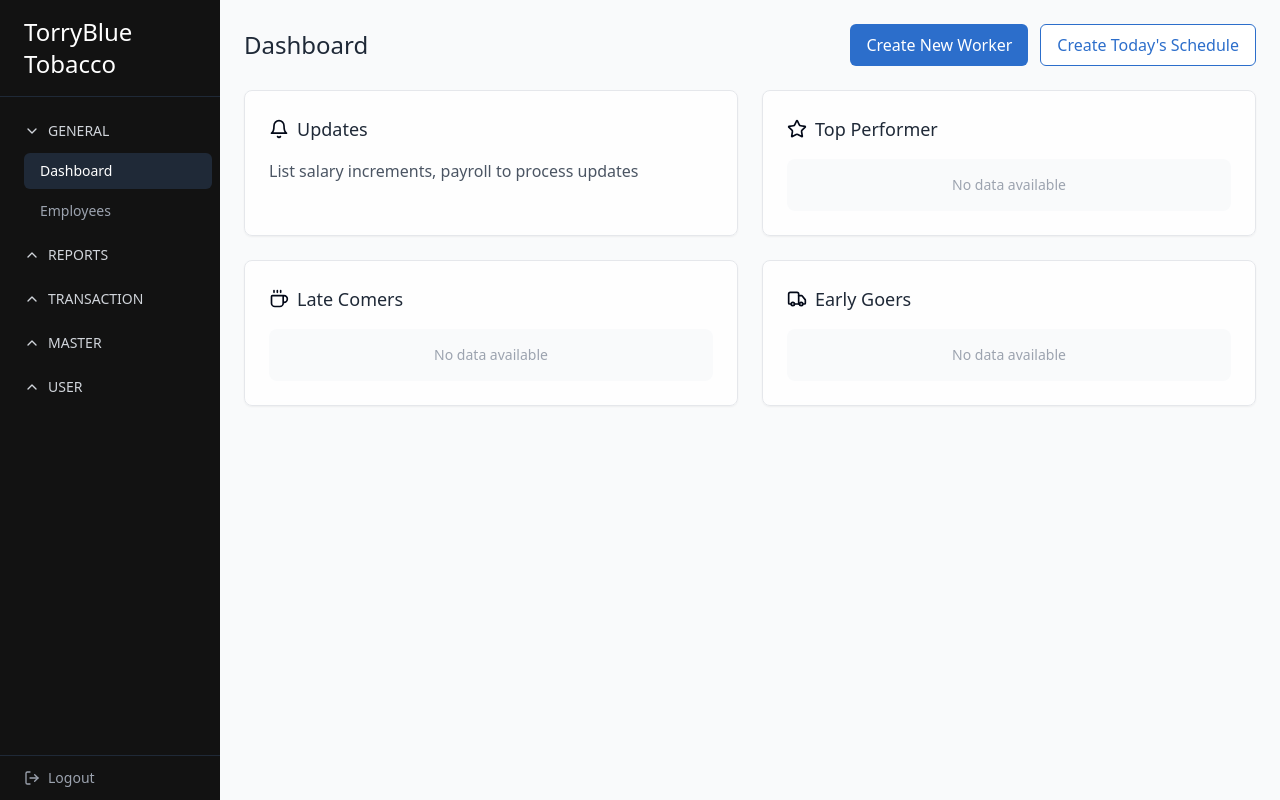
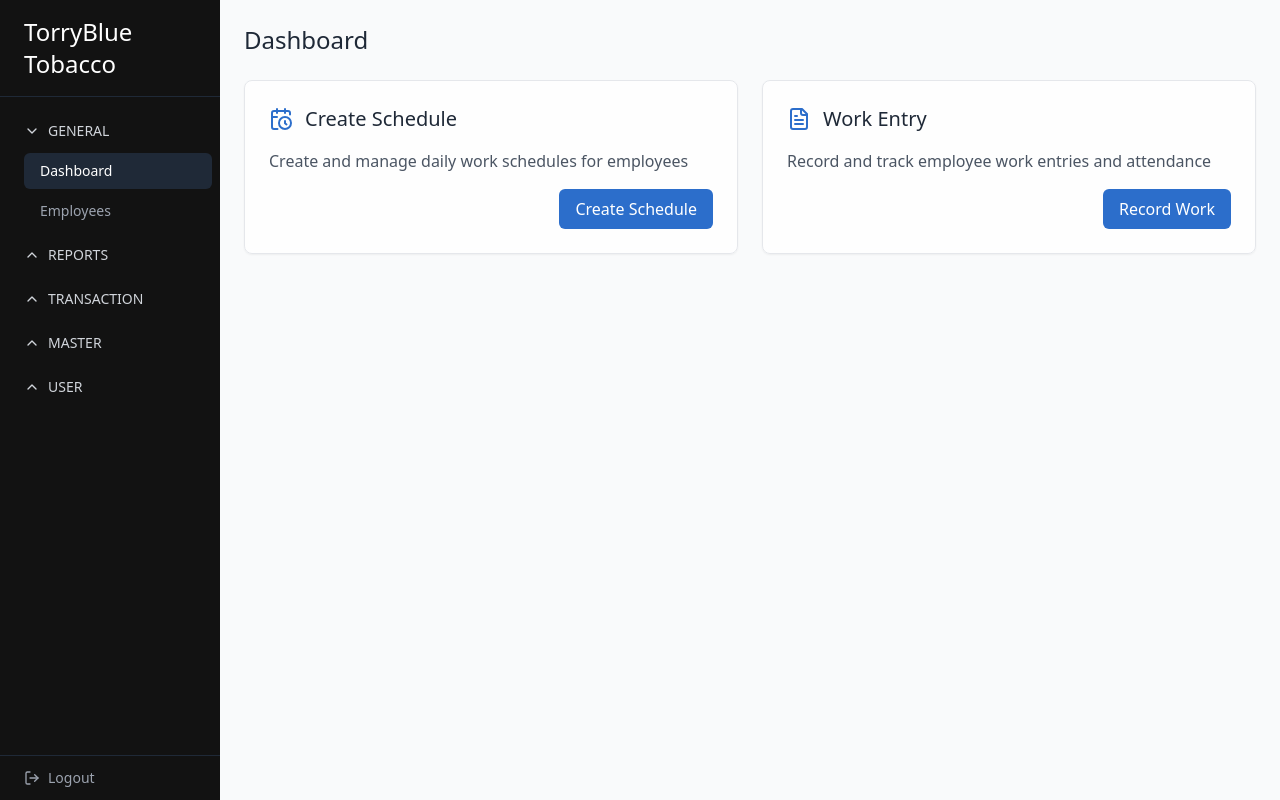
Before and after one commit to torryblue/casuals, a React (Vite) app: page / in a window 1280 px wide. Built offline with nearby package versions, Linux system fonts and the light colour scheme; sample sign-in values are in the browser's storage.

Commit message:
Remove dashboard tiles and buttons
Removes the existing dashboard tiles and top-right buttons, replacing them with "Create Schedule" and "Work Entry" tiles.

```diff
--- a/src/pages/DashboardPage.tsx
+++ b/src/pages/DashboardPage.tsx
@@ -3,7 +3,7 @@ import { useState, useEffect } from "react";
 import { useNavigate } from "react-router-dom";
 import { useAuth } from "@/contexts/AuthContext";
 import { AppLayout } from "@/components/AppLayout";
-import { Bell, Star, Coffee, Truck } from "lucide-react";
+import { CalendarClock, FileText } from "lucide-react";
 
 const DashboardPage = () => {
   const { user } = useAuth();
@@ -19,70 +19,51 @@ const DashboardPage = () => {
       <div className="space-y-6">
         <div className="flex items-center justify-between">
           <h1 className="text-2xl font-medium text-gray-800">Dashboard</h1>
-
-          <div className="flex space-x-3">
-            {isAdmin && (
-              <>
-                <button
-                  onClick={() => navigate('/employees/create')}
-                  className="btn-primary"
-                >
-                  Create New Worker
-                </button>
-                <button
-                  onClick={() => navigate('/schedule/create')}
-                  className="btn-secondary"
-                >
-                  Create Today's Schedule
-                </button>
-              </>
-            )}
-          </div>
         </div>
 
-        {/* Dashboard cards */}
-        <div className="grid grid-cols-1 lg:grid-cols-2 gap-6">
-          {/* Updates card */}
-          <div className="glass-card p-6 element-transition">
+        {/* New Dashboard tiles */}
+        <div className="grid grid-cols-1 md:grid-cols-2 gap-6">
+          {/* Create Schedule tile */}
+          <div
+            className="glass-card p-6 element-transition cursor-pointer hover:shadow-md transition-all"
+            onClick={() => navigate('/schedule/create')}
+          >
             <div className="flex items-center mb-4">
-              <Bell className="h-5 w-5 text-hafta-accent mr-2" />
-              <h2 className="text-lg font-medium text-gray-800">Updates</h2>
+              <CalendarClock className="h-6 w-6 text-torryblue-accent mr-3" />
+              <h2 className="text-xl font-medium text-gray-800">Create Schedule</h2>
             </div>
-            <p className="text-gray-600">
-              List salary increments, payroll to process updates
+            <p className="text-gray-600 mb-4">
+              Create and manage daily work schedules for employees
             </p>
-          </div>
-
-          {/* Top performer card */}
-          <div className="glass-card p-6 element-transition" style={{ animationDelay: '0.1s' }}>
-            <div className="flex items-center mb-4">
-              <Star className="h-5 w-5 text-hafta-accent mr-2" />
-              <h2 className="text-lg font-medium text-gray-800">Top Performer</h2>
-            </div>
-            <div className="bg-gray-50 rounded-lg p-4 text-center">
-              <p className="text-gray-400 text-sm">No data available</p>
+            <div className="mt-2 flex justify-end">
+              <button
+                onClick={(e) => {
+                  e.stopPropagation();
+                  navigate('/schedule/create');
+                }}
+                className="btn-primary"
+              >
+                Create Schedule
+              </button>
             </div>
           </div>
 
-          {/* Late comers card */}
-          <div className="glass-card p-6 element-transition" style={{ animationDelay: '0.2s' }}>
+          {/* Work Entry tile */}
+          <div
+            className="glass-card p-6 element-transition cursor-pointer hover:shadow-md transition-all"
+            style={{ animationDelay: '0.1s' }}
+          >
             <div className="flex items-center mb-4">
-              <Coffee className="h-5 w-5 text-hafta-accent mr-2" />
-              <h2 className="text-lg font-medium text-gray-800">Late Comers</h2>
+              <FileText className="h-6 w-6 text-torryblue-accent mr-3" />
+              <h2 className="text-xl font-medium text-gray-800">Work Entry</h2>
             </div>
-            <div className="bg-gray-50 rounded-lg p-4 text-center">
-              <p className="text-gray-400 text-sm">No data available</p>
-            </div>
-          </div>
-
-          {/* Early goers card */}
-          <div className="glass-card p-6 element-transition" style={{ animationDelay: '0.3s' }}>
-            <div className="flex items-center mb-4">
-              <Truck className="h-5 w-5 text-hafta-accent mr-2" />
-              <h2 className="text-lg font-medium text-gray-800">Early Goers</h2>
-            </div>
-            <div className="bg-gray-50 rounded-lg p-4 text-center">
-              <p className="text-gray-400 text-sm">No data available</p>
+            <p className="text-gray-600 mb-4">
+              Record and track employee work entries and attendance
+            </p>
+            <div className="mt-2 flex justify-end">
+              <button className="btn-primary">
+                Record Work
+              </button>
             </div>
           </div>
         </div>
```
